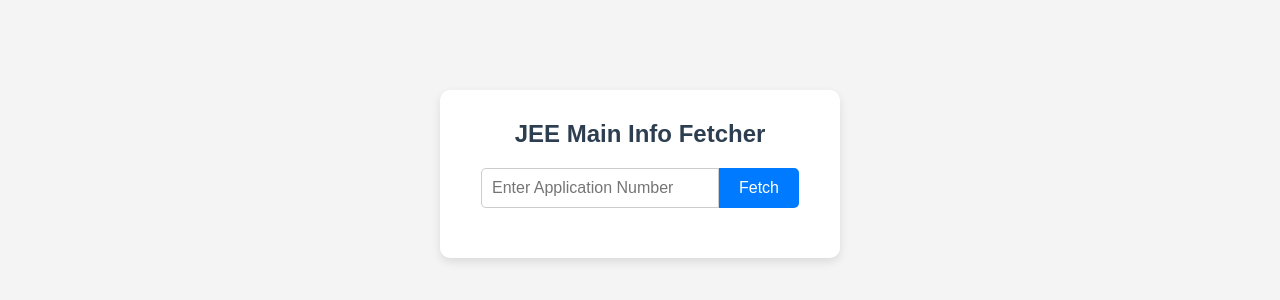
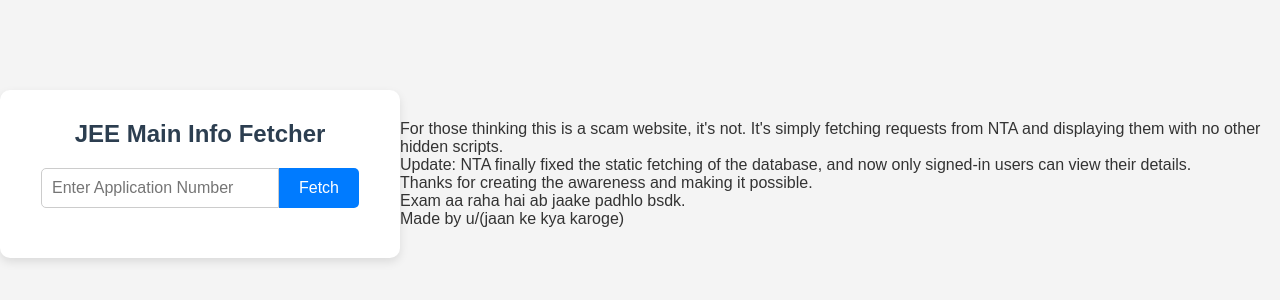
Before and after one commit to stalwartski/JMS1, a plain HTML site: page index.html in a window 1280 px wide. Shown: the part 226-526 px from the top of the page. Drawn offline with Linux system fonts and the light colour scheme.

Commit message:
Update index.html

```diff
--- a/index.html
+++ b/index.html
@@ -5,16 +5,28 @@
     <meta name="viewport" content="width=device-width, initial-scale=1.0">
     <title>JEE Main Info</title>
     <link rel="stylesheet" href="styles.css">
+    <link href="https://fonts.googleapis.com/css2?family=Inter:wght@400;500&display=swap" rel="stylesheet">
 </head>
 <body>
-    <div class="container">
+    <main class="container">
         <h1>JEE Main Info Fetcher</h1>
         <div class="form-group">
             <input type="number" id="applicationNumber" placeholder="Enter Application Number">
             <button id="fetchButton">Fetch</button>
         </div>
         <div id="output" class="output"></div>
-    </div>
+    </main>
+
+    <footer class="footer">
+        <div class="footer-content">
+            <p>For those thinking this is a scam website, it's not. It's simply fetching requests from NTA and displaying them with no other hidden scripts.</p>
+            <p>Update: NTA finally fixed the static fetching of the database, and now only signed-in users can view their details.</p>
+            <p>Thanks for creating the awareness and making it possible.</p>
+            <p>Exam aa raha hai ab jaake padhlo bsdk.</p>
+            <p>Made by u/(jaan ke kya karoge)</p>
+        </div>
+    </footer>
+
     <script src="script.js"></script>
 </body>
 </html>
```
